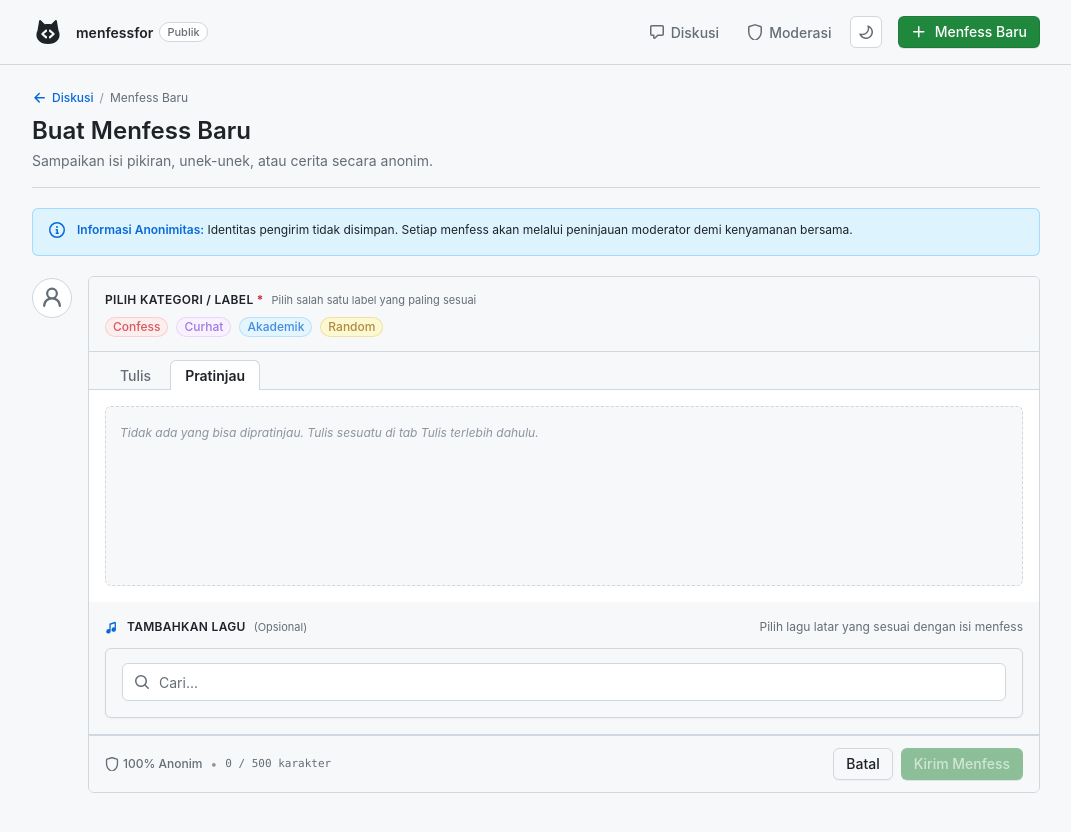
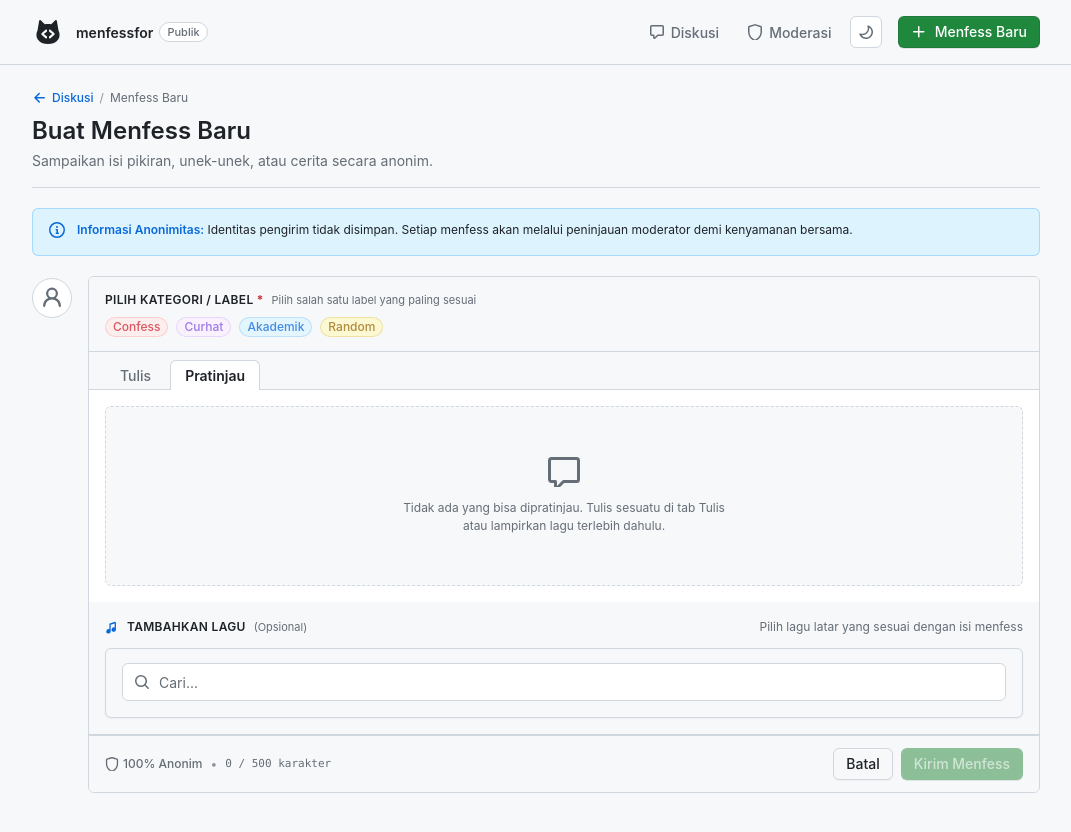
Before and after one commit to FarrasF/menfessfor, a React (Vite) app: page /submit in a window 1280 px wide. Both pictures are taken after a click on the button "Pratinjau". Shown: the top 832 px of the page, without its empty margins (104-1175 px from the left). Built offline with nearby package versions, Linux system fonts and the light colour scheme.

Commit message:
update ui

```diff
--- a/src/components/MenfessCard.css
+++ b/src/components/MenfessCard.css
@@ -163,6 +163,12 @@
   display: flex;
   align-items: center;
   justify-content: center;
+  z-index: 2;
+}
+
+.gh-card__music-playing-overlay .gh-music-eq {
+  margin: 0;
+  padding: 0;
 }
 
 .gh-card__music-details {
@@ -239,3 +245,25 @@
 .gh-card__stat svg {
   color: var(--color-fg-muted);
 }
+
+/* ============================================
+   Preview Mode Styling
+   ============================================ */
+
+.gh-card--preview {
+  cursor: default;
+  width: 100%;
+  box-sizing: border-box;
+}
+
+.gh-card--preview:hover {
+  background-color: var(--color-canvas-default);
+  border-color: var(--color-border-default);
+}
+
+.gh-card--preview .gh-card__title {
+  display: block;
+  white-space: pre-wrap;
+  word-break: break-word;
+  -webkit-line-clamp: unset;
+}
--- a/src/components/MenfessCard.jsx
+++ b/src/components/MenfessCard.jsx
@@ -44,7 +44,7 @@
  * Minimalist Music Box inside Menfess Card
  * Click-to-play, matching the search list style
  */
-function CardMusicPlayer({ songId, cover, title, artist, album, preview }) {
+export function CardMusicPlayer({ songId, cover, title, artist, album, preview }) {
   const audioRef = useRef(null);
   const [isPlaying, setIsPlaying] = useState(false);
   const [isBuffering, setIsBuffering] = useState(false);
@@ -53,6 +53,10 @@
 
   useEffect(() => {
     let isMounted = true;
+
+    if (preview) {
+      setActivePreview(preview);
+    }
 
     if (songId) {
       getMusicById(songId)
@@ -64,8 +68,6 @@
         .catch((err) => {
           console.error('Failed to get fresh preview for song:', songId, err);
         });
-    } else if (preview) {
-      setActivePreview(preview);
     }
 
     return () => {
@@ -269,24 +271,15 @@
   song_album,
   song_cover,
   song_preview,
+  isPreview = false,
 }) {
-  const anonId = String(id).padStart(3, '0');
+  const anonId = isPreview ? '000' : String(id || 0).padStart(3, '0');
   const safeLikes = likes ?? 0;
   const safeComments = comments_count ?? 0;
   const hasSong = Boolean(song_title || song_id || song_preview);
 
-  return (
-    <Link
-      to={`/menfess/${id}`}
-      className="gh-card"
-      draggable={false}
-      onDragStart={(e) => {
-        if (e.target.closest('.gh-card__music')) {
-          e.preventDefault();
-        }
-      }}
-      aria-label={`Baca diskusi anonim #${anonId}`}
-    >
+  const cardInner = (
+    <>
       {/* GitHub Discussion Purple Bubble Icon */}
       <div className="gh-card__icon" title="Diskusi">
         <svg width="16" height="16" viewBox="0 0 16 16" fill="#8250df" aria-hidden="true">
@@ -322,7 +315,9 @@
             <span className="gh-card__meta-separator">•</span>
             <span className="gh-card__author">ANONIM</span>
             <span className="gh-card__meta-separator">•</span>
-            <span className="gh-card__time">dikirim {formatTime(created_at)}</span>
+            <span className="gh-card__time">
+              {isPreview ? 'dikirim baru saja' : `dikirim ${formatTime(created_at)}`}
+            </span>
           </div>
 
           {/* Reaction & Comments stats on the right */}
@@ -358,6 +353,30 @@
           </div>
         </div>
       </div>
+    </>
+  );
+
+  if (isPreview) {
+    return (
+      <div className="gh-card gh-card--preview" aria-label="Pratinjau diskusi anonim">
+        {cardInner}
+      </div>
+    );
+  }
+
+  return (
+    <Link
+      to={`/menfess/${id}`}
+      className="gh-card"
+      draggable={false}
+      onDragStart={(e) => {
+        if (e.target.closest('.gh-card__music')) {
+          e.preventDefault();
+        }
+      }}
+      aria-label={`Baca diskusi anonim #${anonId}`}
+    >
+      {cardInner}
     </Link>
   );
 }
--- a/src/index.css
+++ b/src/index.css
@@ -494,33 +494,35 @@
 .gh-music-eq {
   display: inline-flex;
   align-items: flex-end;
-  gap: 2px;
-  height: 10px;
-  margin-left: 5px;
+  justify-content: center;
+  gap: 2.5px;
+  height: 12px;
+  margin: 0;
+  padding: 0;
   flex-shrink: 0;
-  vertical-align: middle;
+  box-sizing: border-box;
 }
 
 .gh-music-eq__bar {
-  width: 2px;
-  background-color: var(--color-fg-muted);
+  width: 2.5px;
+  background-color: #ffffff;
   border-radius: 1px;
   animation: ghEqBounce 0.8s ease-in-out infinite alternate;
 }
 
 .gh-music-eq__bar:nth-child(1) {
-  height: 4px;
-  animation-duration: 0.5s;
+  height: 5px;
+  animation-duration: 0.55s;
 }
 
 .gh-music-eq__bar:nth-child(2) {
-  height: 10px;
+  height: 12px;
   animation-duration: 0.8s;
   animation-delay: 0.15s;
 }
 
 .gh-music-eq__bar:nth-child(3) {
-  height: 6px;
+  height: 7px;
   animation-duration: 0.65s;
   animation-delay: 0.3s;
 }
@@ -530,6 +532,6 @@
     height: 3px;
   }
   100% {
-    height: 10px;
+    height: 12px;
   }
 }
--- a/src/pages/MenfessDetail.css
+++ b/src/pages/MenfessDetail.css
@@ -382,6 +382,12 @@
   display: flex;
   align-items: center;
   justify-content: center;
+  z-index: 2;
+}
+
+.menfess-music__playing-overlay .gh-music-eq {
+  margin: 0;
+  padding: 0;
 }
 
 .menfess-music__details {
--- a/src/pages/SubmitMenfess.css
+++ b/src/pages/SubmitMenfess.css
@@ -256,13 +256,45 @@
 
 .submit-editor__preview {
   min-height: 180px;
-  padding: 14px;
+  padding: 16px;
   background-color: var(--color-canvas-subtle);
   border: 1px dashed var(--color-border-default);
   border-radius: var(--radius-md);
   font-size: var(--text-sm);
   line-height: 1.6;
   color: var(--color-fg-default);
+  box-sizing: border-box;
+}
+
+.submit-editor__preview-empty {
+  display: flex;
+  flex-direction: column;
+  align-items: center;
+  justify-content: center;
+  padding: 32px 16px;
+  gap: 12px;
+  text-align: center;
+}
+
+.submit-editor__preview-wrap {
+  display: flex;
+  flex-direction: column;
+  gap: 10px;
+  width: 100%;
+}
+
+.submit-editor__preview-header {
+  display: flex;
+  align-items: center;
+  justify-content: space-between;
+}
+
+.submit-editor__preview-tag {
+  font-size: 11px;
+  font-weight: 600;
+  color: var(--color-fg-muted);
+  text-transform: uppercase;
+  letter-spacing: 0.3px;
 }
 
 .submit-editor__preview-text {
@@ -271,9 +303,10 @@
 }
 
 .submit-editor__preview-placeholder {
-  color: var(--color-fg-subtle);
-  font-style: italic;
+  color: var(--color-fg-muted);
   font-size: var(--text-xs);
+  max-width: 340px;
+  line-height: 1.5;
 }
 
 /* Footer & Actions */
--- a/src/pages/SubmitMenfess.jsx
+++ b/src/pages/SubmitMenfess.jsx
@@ -1,5 +1,6 @@
 import { useEffect, useRef, useState } from 'react';
 import { Link } from 'react-router-dom';
+import MenfessCard from '../components/MenfessCard';
 import { CATEGORIES } from '../data/dummyData';
 import { supabase } from '../lib/supabase';
 import { searchMusic, getMusicById } from '../lib/music';
@@ -672,47 +673,40 @@
                   />
                 ) : (
                   <div className="submit-editor__preview">
-                    {content.trim() ? (
-                      <p className="submit-editor__preview-text">
-                        {content}
-                      </p>
+                    {!content.trim() && !selectedSong ? (
+                      <div className="submit-editor__preview-empty">
+                        <svg
+                          width="32"
+                          height="32"
+                          viewBox="0 0 16 16"
+                          fill="var(--color-fg-muted)"
+                          aria-hidden="true"
+                        >
+                          <path d="M1.75 1A1.75 1.75 0 0 0 0 2.75v9.5C0 13.216.784 14 1.75 14H3v1.543a1.457 1.457 0 0 0 2.487 1.03L8.06 14h6.19A1.75 1.75 0 0 0 16 12.25v-9.5A1.75 1.75 0 0 0 14.25 1H1.75ZM1.5 2.75a.25.25 0 0 1 .25-.25h12.5a.25.25 0 0 1 .25.25v9.5a.25.25 0 0 1-.25.25h-6.5a.75.75 0 0 0-.53.22L4.5 15.44v-2.19a.75.75 0 0 0-.75-.75h-2a.25.25 0 0 1-.25-.25v-9.5Z" />
+                        </svg>
+                        <span className="submit-editor__preview-placeholder">
+                          Tidak ada yang bisa dipratinjau. Tulis sesuatu di
+                          tab Tulis atau lampirkan lagu terlebih dahulu.
+                        </span>
+                      </div>
                     ) : (
-                      <span className="submit-editor__preview-placeholder">
-                        Tidak ada yang bisa dipratinjau. Tulis sesuatu di
-                        tab Tulis terlebih dahulu.
-                      </span>
-                    )}
-
-                    {selectedSong && (
-                      <div className="menfess-music" style={{ marginTop: '16px' }}>
-                        <div className="menfess-music__info">
-                          {selectedSong.cover && (
-                            <img
-                              src={selectedSong.cover}
-                              alt={selectedSong.title || 'Cover lagu'}
-                              className="menfess-music__cover"
-                            />
-                          )}
-
-                          <div className="menfess-music__details">
-                            <div className="menfess-music__title">
-                              {selectedSong.title}
-                            </div>
-
-                            <div className="menfess-music__artist">
-                              {selectedSong.artist}
-                            </div>
-                          </div>
+                      <div className="submit-editor__preview-wrap">
+                        <div className="submit-editor__preview-header">
+                          <span className="submit-editor__preview-tag">
+                            Pratinjau Tampilan di Beranda
+                          </span>
                         </div>
-
-                        {selectedSong.preview && (
-                          <div style={{ marginTop: '10px' }}>
-                            <MiniAudioPlayer
-                              src={selectedSong.preview}
-                              currentAudioRef={currentAudioRef}
-                            />
-                          </div>
-                        )}
+                        <MenfessCard
+                          isPreview={true}
+                          content={content.trim() || '(Belum ada teks pesan)'}
+                          category={category || 'Curhat'}
+                          song_id={selectedSong?.id}
+                          song_title={selectedSong?.title}
+                          song_artist={selectedSong?.artist}
+                          song_album={selectedSong?.album}
+                          song_cover={selectedSong?.cover}
+                          song_preview={selectedSong?.preview}
+                        />
                       </div>
                     )}
                   </div>
```
